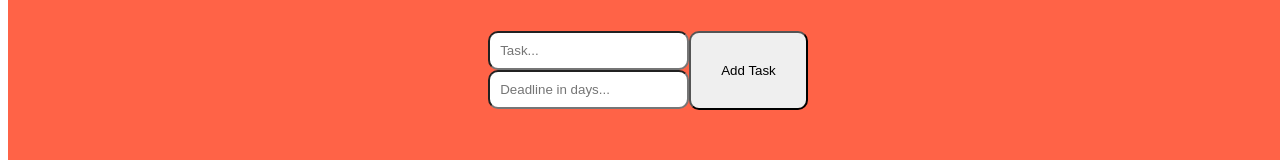
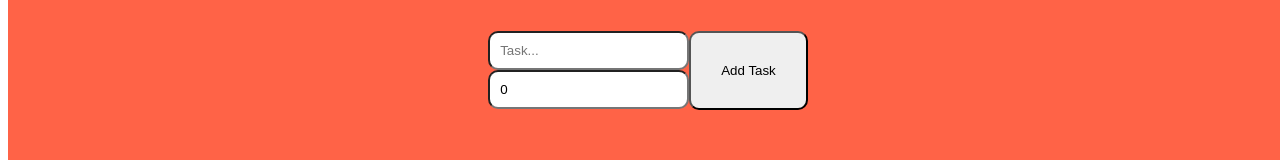
Before and after one commit to BeknazBaktygulov/TypeScript-Todo, a React (Create React App) app: page / in a window 1280 px wide. Shown: the part 338-498 px from the top of the page. Built offline with nearby package versions, Linux system fonts and the light colour scheme.

Commit message:
Added todo task component

```diff
--- a/src/App.tsx
+++ b/src/App.tsx
@@ -1,5 +1,6 @@
 import React, {FC, ChangeEvent, useState} from 'react';
 import './App.css';
+import TodoTask from './Components/TodoTask';
 import {ITask} from './Interfaces'
 
 const App: FC  = () => {
@@ -20,7 +21,9 @@ const App: FC  = () => {
   const addTask = (): void => {
     const newTask = {taskName: task, deadline: deadline};
     setTodoList([...todoList, newTask ])
-    console.log(todoList)
+    setTask('');
+    setDeadline(0)
+
   }
 
 
@@ -28,13 +31,15 @@ const App: FC  = () => {
     <div className="App">
       <div className="header">
         <div className="inputContainer">
-        <input type="text" placeholder="Task..." name="task" onChange={handleChange} />
-        <input type="number" placeholder="Deadline in days..." name="task" onChange={handleChange}  />
+        <input type="text" placeholder="Task..." value={task} name="task" onChange={handleChange} />
+        <input type="text" placeholder="Deadline in days..." value={deadline} name="task" onChange={handleChange}  />
         </div>
         <button onClick={addTask}>Add Task</button>
       </div>
       <div className="todolist">
-
+          {todoList.map((task: ITask, key: number) => {
+            return <TodoTask key={key} />
+          })}
         </div>
     </div>
   );
--- /dev/null
+++ b/src/Components/TodoTask.tsx
@@ -0,0 +1,11 @@
+import React from 'react'
+
+const TodoTask = () => {
+    return (
+        <div>
+            task
+        </div>
+    )
+}
+
+export default TodoTask
```
